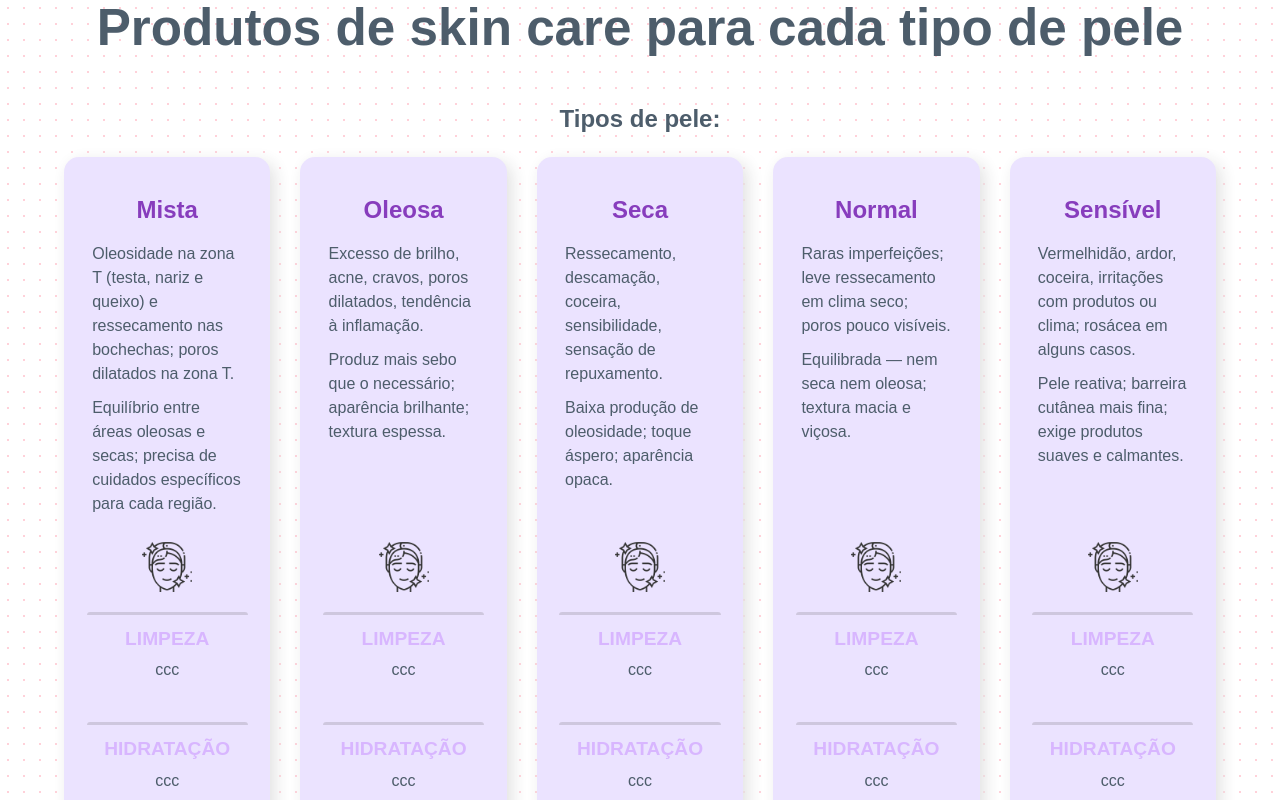
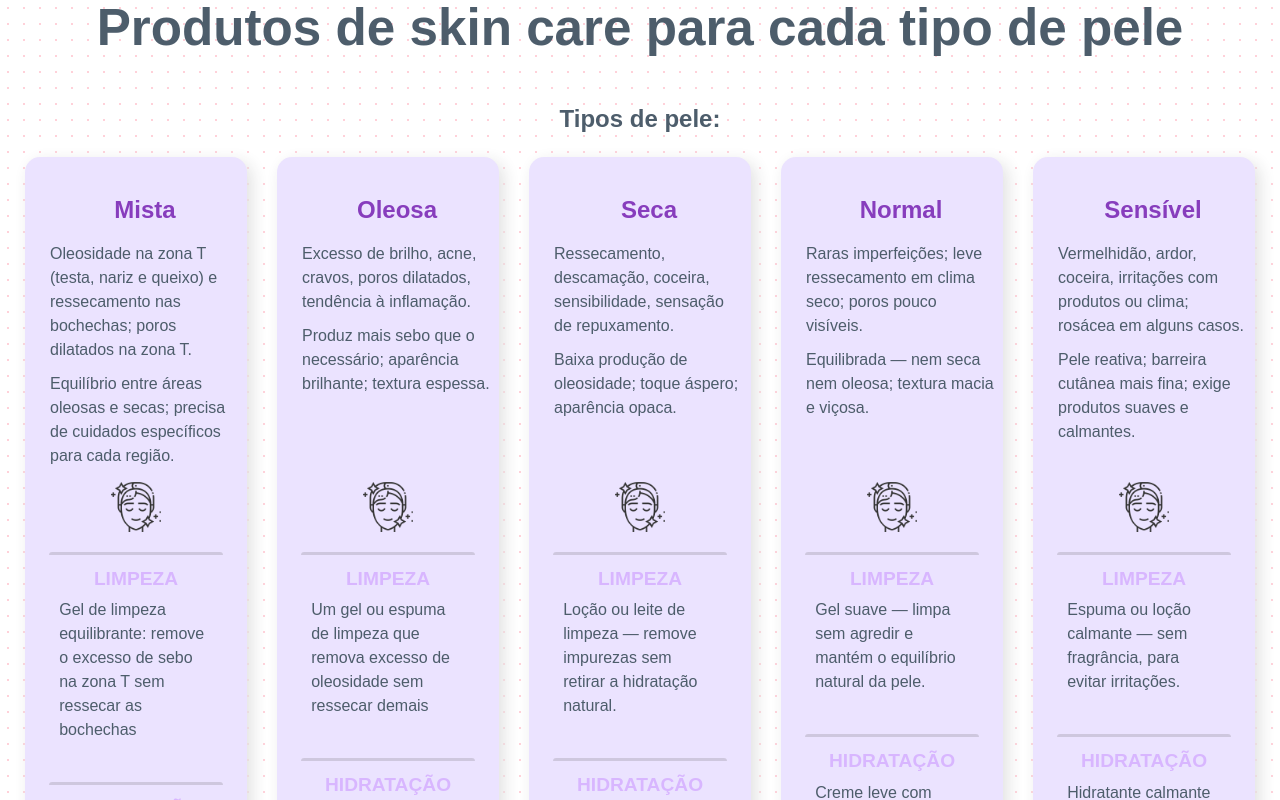
Before and after one commit to ufjf-dcc207/ufjf-dcc207-2025-3-a-sem01-amigas, a React (Vite) app: page / in a window 1280 px wide. Shown: the top 800 px of the page. Built offline with nearby package versions, Linux system fonts and the light colour scheme.

Commit message:
finalizando primeira etapa

```diff
--- a/package.json
+++ b/package.json
@@ -3,6 +3,7 @@
   "private": true,
   "version": "0.0.0",
   "type": "module",
+ "homepage": "https://ufjf-dcc207.github.io/ufjf-dcc207-2025-3-a-sem01-amigas/",
   "scripts": {
     "dev": "vite",
     "predeploy": "tsc -b && vite build",
--- a/src/App.tsx
+++ b/src/App.tsx
@@ -11,9 +11,9 @@ const listaSkincare: SkinCareProps[] = [
       status:
         "Equilíbrio entre áreas oleosas e secas; precisa de cuidados específicos para cada região.",
     },
-    produto:[ {etapa: "LIMPEZA", item: "ccc" },
-            {etapa: "HIDRATAÇÃO", item: "ccc" },
-            {etapa: "TRATAMENTO", item: "ccc" }]
+    produto:[ {etapa: "LIMPEZA", item: "Gel de limpeza equilibrante: remove o excesso de sebo na zona T sem ressecar as bochechas" },
+            {etapa: "HIDRATAÇÃO", item: "Hidratante leve com ácido hialurônico — mantém a pele hidratada nas áreas secas e controla o brilho na zona T" },
+            {etapa: "TRATAMENTO", item: "Sérum com niacinamida — ajuda a equilibrar a produção de sebo e suavizar poros" }]
   },
   {
     pele: {
@@ -23,9 +23,9 @@ const listaSkincare: SkinCareProps[] = [
       status:
         "Produz mais sebo que o necessário; aparência brilhante; textura espessa.",
     },
-    produto: [ {etapa: "LIMPEZA", item: "ccc" },
-            {etapa: "HIDRATAÇÃO", item: "ccc" },
-            {etapa: "TRATAMENTO", item: "ccc" }]
+    produto: [ {etapa: "LIMPEZA", item: "Um gel ou espuma de limpeza que remova excesso de oleosidade sem ressecar demais" },
+            {etapa: "HIDRATAÇÃO", item: "Gel hidratante oil-free — leve, de rápida absorção e sem sensação pegajosa" },
+            {etapa: "TRATAMENTO", item: "Sérum com zinco ou ácido glicólico — reduz cravos e melhora a textura da pele." }]
   },
   {
     pele: {
@@ -34,9 +34,9 @@ const listaSkincare: SkinCareProps[] = [
         "Ressecamento, descamação, coceira, sensibilidade, sensação de repuxamento.",
       status: "Baixa produção de oleosidade; toque áspero; aparência opaca.",
     },
-    produto:[ {etapa: "LIMPEZA", item: "ccc" },
-            {etapa: "HIDRATAÇÃO", item: "ccc" },
-            {etapa: "TRATAMENTO", item: "ccc" }]
+    produto:[ {etapa: "LIMPEZA", item: "Loção ou leite de limpeza — remove impurezas sem retirar a hidratação natural." },
+            {etapa: "HIDRATAÇÃO", item: "Creme com ceramidas e ácido hialurônico — restaura a barreira cutânea e nutre profundamente." },
+            {etapa: "TRATAMENTO", item: "Máscara nutritiva ou sérum com pantenol — combate o ressecamento e melhora o conforto da pele." }]
   },
   {
     pele: {
@@ -45,9 +45,9 @@ const listaSkincare: SkinCareProps[] = [
         "Raras imperfeições; leve ressecamento em clima seco; poros pouco visíveis.",
       status: "Equilibrada — nem seca nem oleosa; textura macia e viçosa.",
     },
-    produto:  [ {etapa: "LIMPEZA", item: "ccc" },
-            {etapa: "HIDRATAÇÃO", item: "ccc" },
-            {etapa: "TRATAMENTO", item: "ccc" }]
+    produto:  [ {etapa: "LIMPEZA", item: "Gel suave — limpa sem agredir e mantém o equilíbrio natural da pele." },
+            {etapa: "HIDRATAÇÃO", item: "Creme leve com vitaminas — mantém a maciez e o viço natural." },
+            {etapa: "TRATAMENTO", item: "Sérum antioxidante — previne sinais de idade e mantém o brilho saudável." }]
   },
   {
     pele: {
@@ -57,9 +57,9 @@ const listaSkincare: SkinCareProps[] = [
       status:
         "Pele reativa; barreira cutânea mais fina; exige produtos suaves e calmantes.",
     },
-    produto: [ {etapa: "LIMPEZA", item: "ccc" },
-            {etapa: "HIDRATAÇÃO", item: "ccc" },
-            {etapa: "TRATAMENTO", item: "ccc" }]
+    produto: [ {etapa: "LIMPEZA", item: "Espuma ou loção calmante — sem fragrância, para evitar irritações." },
+            {etapa: "HIDRATAÇÃO", item: "Hidratante calmante com aloe vera ou aveia — fortalece a barreira da pele e reduz a vermelhidão." },
+            {etapa: "TRATAMENTO", item: "Sérum com niacinamida e ceramidas — repara e acalma a pele sensível e reativa." }]
   },
 ];
 
--- a/src/componentes/Pele/Pele.css
+++ b/src/componentes/Pele/Pele.css
@@ -7,8 +7,8 @@
   padding: 10px;
 
   margin: 10px auto;
-width: 150px;
-  height: 320px;
+width: 190px;
+  height: 260px;
 
 }
 
```
